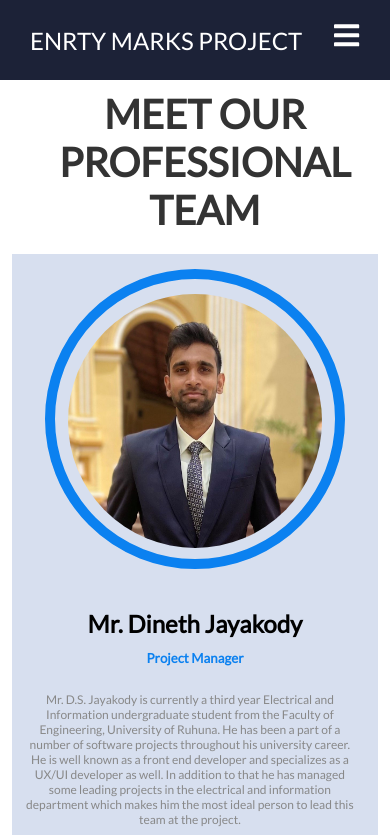
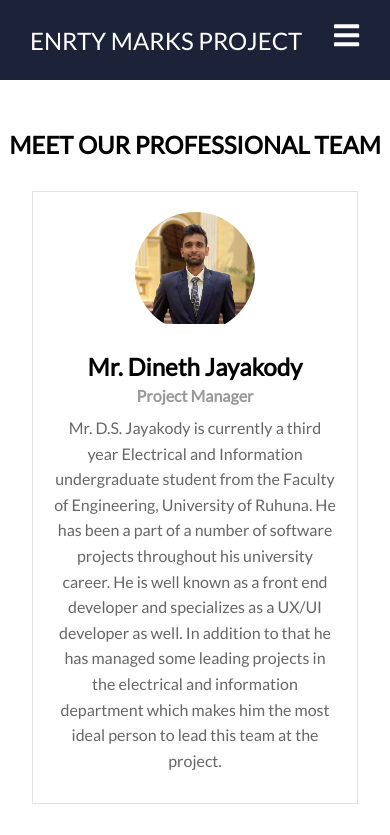
Before and after one commit to supun-ganegoda/entry-marks_project, a React (Create React App) app in the folder frontend/: page /about-us in a window 390 px wide. Shown: the top 835 px of the page. Built offline with nearby package versions, Linux system fonts and the light colour scheme.

Commit message:
About-us responsiveness added

```diff
--- a/frontend/src/components/pages/AboutUs.css
+++ b/frontend/src/components/pages/AboutUs.css
@@ -1,10 +1,17 @@
-.team {
+/* .team {
   height: 100vh;
   width: 100%;
 }
+.team-header{
+    width: 100%;
+    margin-top: 40px;
+    text-align: center;
+}
 .teamBox {
+    display: flex;
+    padding: 4px;
   margin-left: 0.5%;
-    margin-right: 1%;
+  margin-right: 0.5%;
 }
 .teamBox h2 {
   text-align: center;
@@ -23,10 +30,9 @@
   padding-bottom: 1%;
 }
 
-
-
 .service {
   display: flex;
+  margin: 0;
 }
 
 .service .border {
@@ -83,16 +89,19 @@
 }
 
 .service div:hover {
-    background: linear-gradient(60deg,rgba(84, 58, 183, 1) 0%,
-    rgba(0, 172, 193, 1) 100%);
+  background: linear-gradient(
+    60deg,
+    rgba(84, 58, 183, 1) 0%,
+    rgba(0, 172, 193, 1) 100%
+  );
   color: #fff;
 }
 .service h5:hover,
-  .service p:hover{
+.service p:hover {
   color: #fff;
 }
 
-  @media(max-width:768px){
+@media screen and (max-width: 991px) {
   .teamBox {
     margin-left: 0%;
     margin-right: 0%;
@@ -115,4 +124,75 @@
     box-sizing: border-box;
     transition: 0.5s;
   }
+}  */
+
+.team {
+  max-width: 1200px;
+  margin: 0 auto;
 }
+
+.team-header {
+  text-align: center;
+  margin-top: 50px;
+}
+
+.teamBox {
+  display: flex;
+  flex-wrap: wrap;
+  justify-content: space-between;
+}
+
+.service {
+  width: 100%;
+  margin-bottom: 30px;
+}
+
+.border {
+  border: 1px solid #e2e2e2;
+  padding: 20px;
+  text-align: center;
+  margin: 2rem;
+}
+
+.service div:hover {
+  background: linear-gradient(
+    60deg,
+    rgba(84, 58, 183, 1) 0%,
+    rgba(0, 172, 193, 1) 100%
+  );
+  color: #fff;
+}
+.service h5:hover,
+.service p:hover {
+  color: #fff;
+}
+
+.pic {
+  width: 120px;
+  height: 120px;
+  border-radius: 50%;
+  margin: 0 auto 20px;
+  overflow: hidden;
+}
+
+.pic img {
+  max-width: 100%;
+  height: auto;
+}
+
+h3 {
+  font-size: 24px;
+  margin-bottom: 5px;
+}
+
+h5 {
+  font-size: 16px;
+  margin-bottom: 10px;
+  color: #999;
+}
+
+p {
+  font-size: 16px;
+  line-height: 1.6;
+  color: #666;
+}
--- a/frontend/src/components/pages/AboutUs.js
+++ b/frontend/src/components/pages/AboutUs.js
@@ -1,15 +1,17 @@
-import './AboutUs.css'
+import "./AboutUs.css";
 
 const AboutUs = () => {
   return (
     <>
-      <section class="team">
-        <div class="teamBox">
+      <div className="team">
+        <div className="team-header">
           <h2>MEET OUR PROFESSIONAL TEAM</h2>
-          <p></p>
-          <div class="service">
-            <div class="border">
-              <div class="pic">
+        </div>
+        <p></p>
+
+          <div className="service">
+            <div className="border">
+              <div className="pic">
                 <img src="../images/manager.jpg" alt="manager" />
               </div>
               <h3>Mr. Dineth Jayakody</h3>
@@ -26,8 +28,8 @@ const AboutUs = () => {
                 project.
               </p>
             </div>
-            <div class="border">
-              <div class="pic">
+            <div className="border">
+              <div className="pic">
                 <img src="../images/ui.jpg" alt="ui/ux developer" />
               </div>
               <h3>Mr. Koshila Isuranda</h3>
@@ -42,8 +44,8 @@ const AboutUs = () => {
                 visual communication.
               </p>
             </div>
-            <div class="border">
-              <div class="pic">
+            <div className="border">
+              <div className="pic">
                 <img src="../images/frontend.jpg" alt="frontend-developer" />
               </div>
               <h3>Mr. Ganegoda G.S.S</h3>
@@ -64,8 +66,8 @@ const AboutUs = () => {
                 engaging user experiences
               </p>
             </div>
-            <div class="border">
-              <div class="pic">
+            <div className="border">
+              <div className="pic">
                 <img src="../images/backend.jpg" alt="backend-developer" />
               </div>
               <h3>Ms. Niromali R.M.D</h3>
@@ -81,8 +83,7 @@ const AboutUs = () => {
               </p>
             </div>
           </div>
-        </div>
-      </section>
+      </div>
     </>
   );
 };
```
Lines whose indentation alone changed are shown as unchanged.
